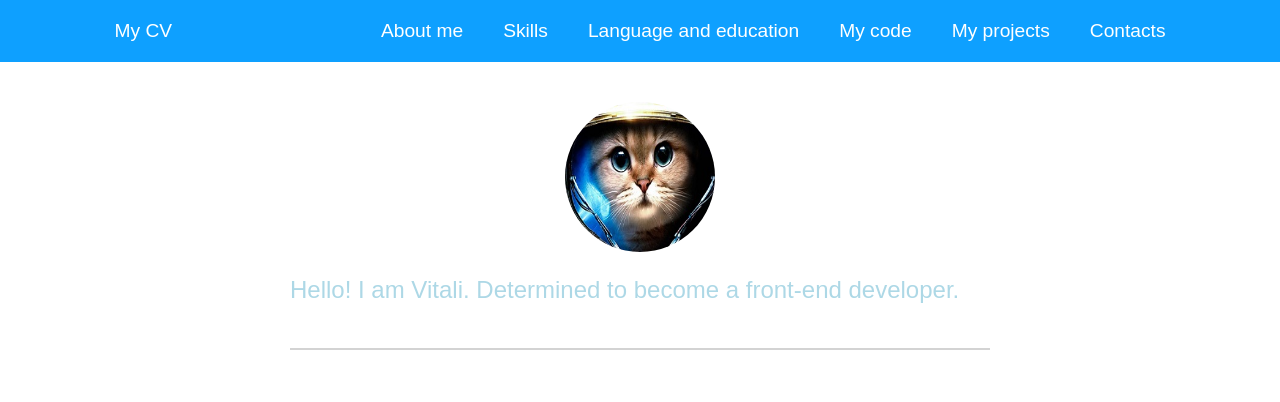
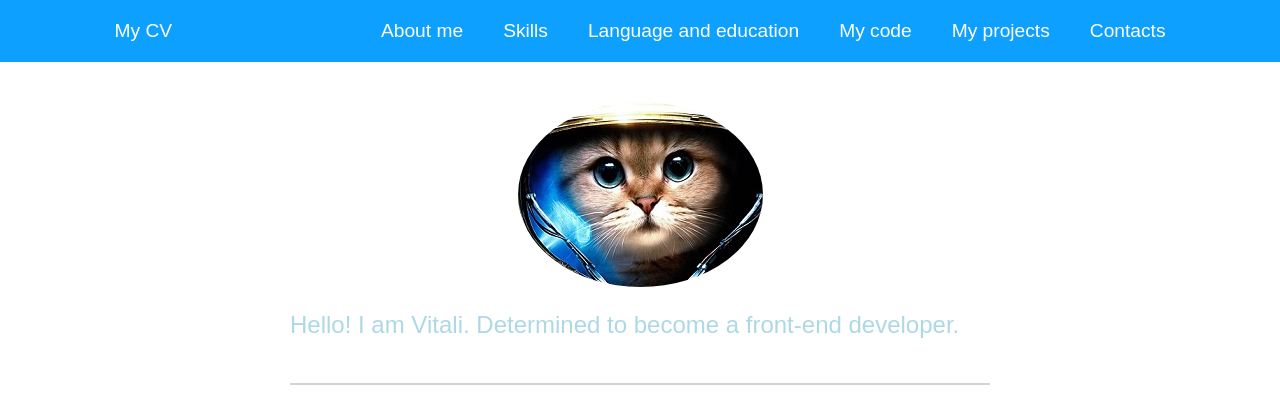
Before and after one commit to iarosch22/rsschool-cv, a plain HTML site: page index.html in a window 1280 px wide. Shown: the top 402 px of the page. Drawn offline with Linux system fonts and the light colour scheme.

Commit message:
feat: update style.css

```diff
--- a/style/style.css
+++ b/style/style.css
@@ -1,6 +1,11 @@
+html {
+    scroll-behavior: smooth;
+  }
+
 body {
     margin: 0;
     padding: 0;
+    min-height: 100vh;
     font-family: Arial, Helvetica, sans-serif;
     font-size: 16px;
 }
@@ -102,8 +107,6 @@ main {
     display: block;
     margin: 0 auto;
     border-radius: 50%;
-    width: 150px;
-    height: 150px;
 }
         /* skills*/
 .skills {
```
